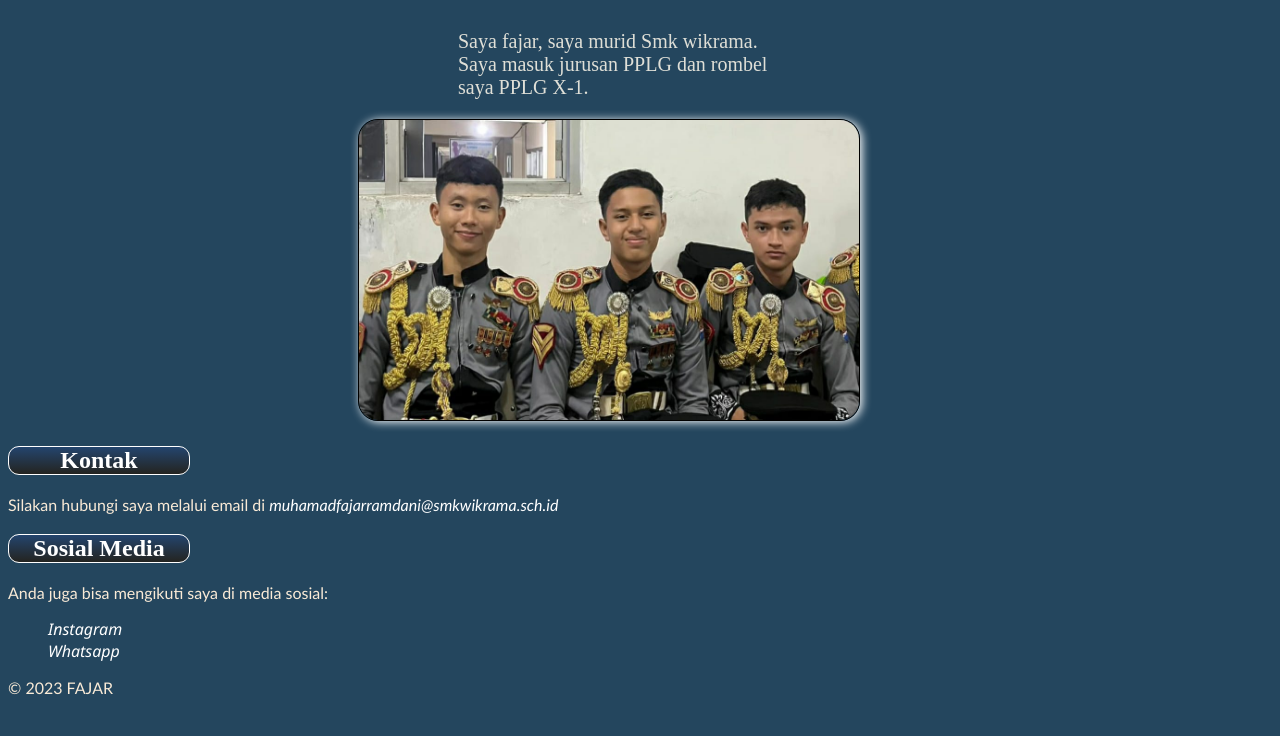
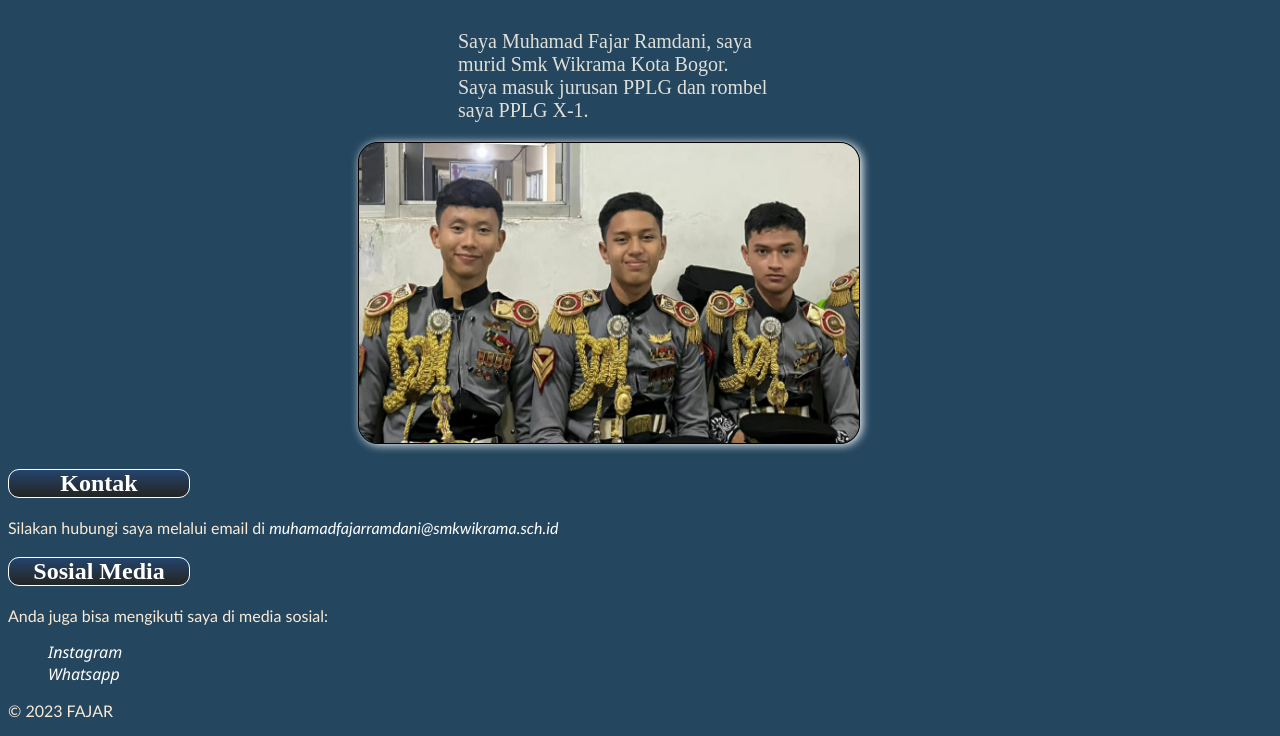
Before and after one commit to Fajaranakbaik1/portofolio.github.io, a plain HTML site: page home.html in a window 1280 px wide. Shown: the part 158-894 px from the top of the page. Before the commit the page ends 871 px from the top, so only its background shows below. Drawn offline with Linux system fonts and the light colour scheme.

Commit message:
Perubahan 16-11

```diff
--- a/home.html
+++ b/home.html
@@ -21,7 +21,7 @@
 
     <div class="haha">
         <h2>Tentang Saya</h2>
-             <p>Saya fajar, saya murid Smk wikrama. Saya masuk jurusan PPLG dan rombel saya PPLG X-1.</p>
+             <p>Saya Muhamad Fajar Ramdani, saya murid Smk Wikrama Kota Bogor. Saya masuk jurusan PPLG dan rombel saya PPLG X-1.</p>
          <img src="images/me.jpg">
     </div>
 
```
